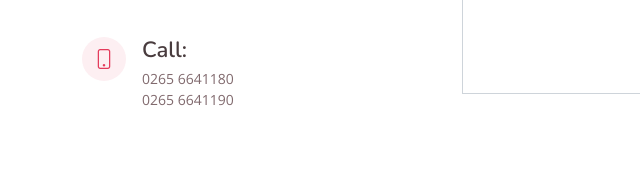
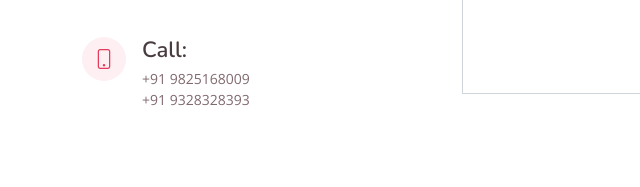
Before and after one commit to devkrutitech/kunjriverscape, a plain HTML site: page index.html in a window 1280 px wide. Shown: the part 3842-4029 px from the top of the page, 0-640 px from the left. Drawn offline with nearby package versions, Linux system fonts and the light colour scheme.

Commit message:
Update index.html

```diff
--- a/index.html
+++ b/index.html
@@ -594,8 +594,8 @@ the action at the Club. Life is a celebration, 365 days a year.</p>
               <div class="phone">
                 <i class="bi bi-phone"></i>
                 <h4>Call:</h4>
-                <p><a href="tel:0265 6641180">0265 6641180</a></p>
-                <p><a href="tel:0265 6641190">0265 6641190</a></p>
+                <p><a href="tel:9825168009">+91 9825168009</a></p>
+                <p><a href="tel:9328328393">+91 9328328393</a></p>
               </div>
 
             </div>
```
